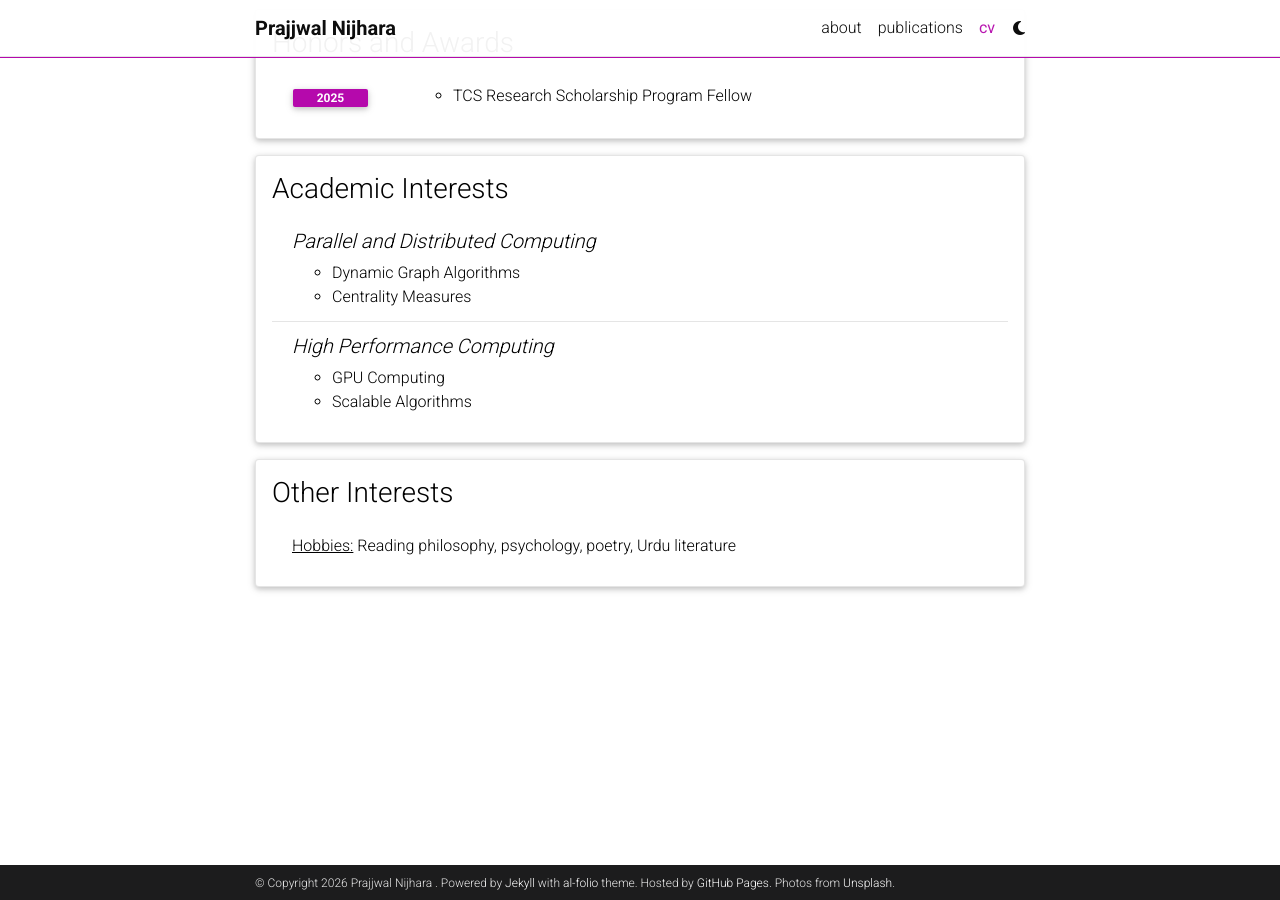
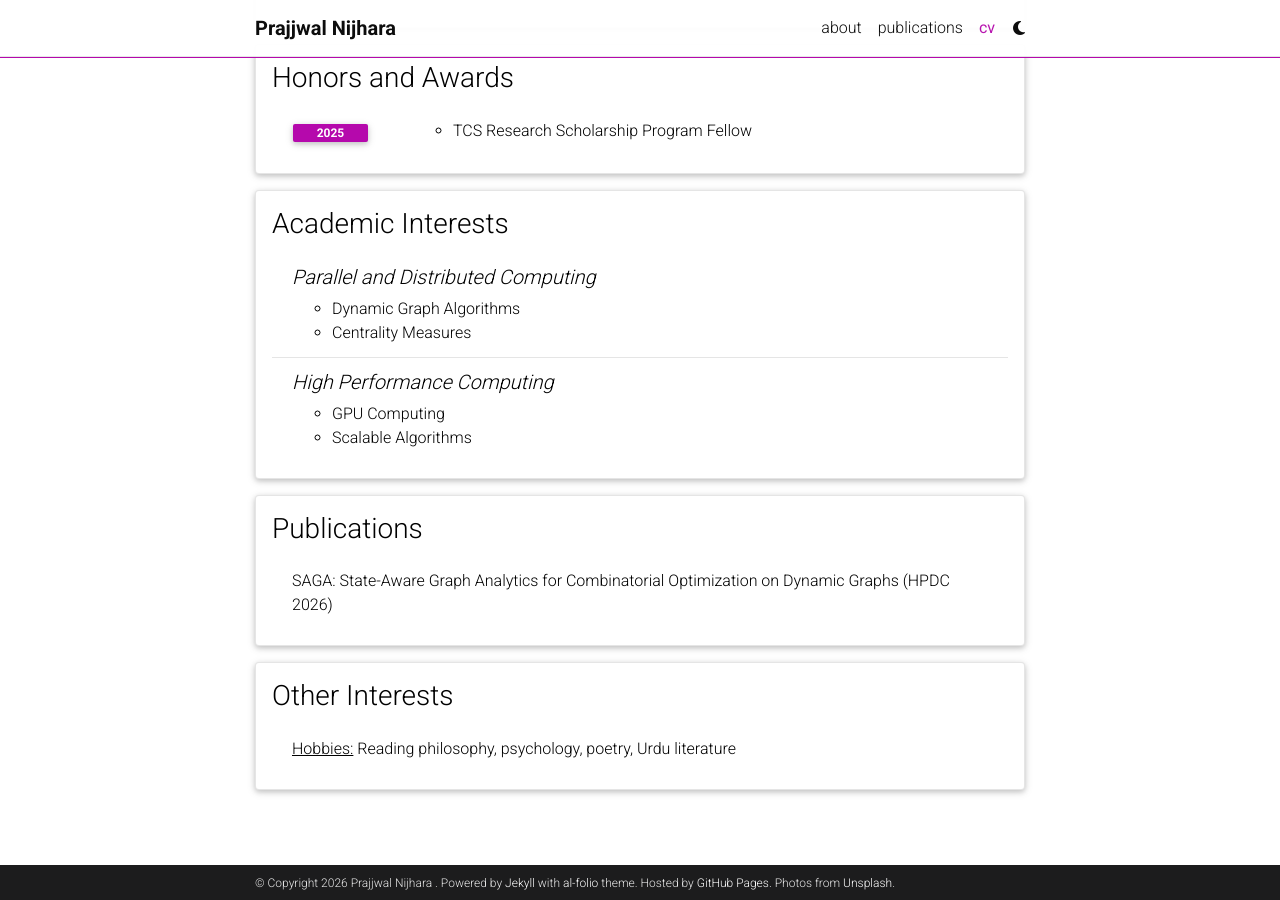
Before and after one commit to pnijhara/pnijhara.github.io, a Jekyll site: the page built from _pages/cv.md, in a window 1280 px wide and 900 px high, scrolled down 1348 px. Built offline with Jekyll 4.4.1, drawn with Linux system fonts in a browser that asks for light colours; comment, search, counter and statistics services are not loaded; a style sheet for code colours, icons or effects is not loaded.

Commit message:
Add SAGA publication to CV

```diff
--- a/_data/cv.yml
+++ b/_data/cv.yml
@@ -56,6 +56,11 @@
         - GPU Computing
         - Scalable Algorithms
 
+- title: Publications
+  type: list
+  contents:
+    - "SAGA: State-Aware Graph Analytics for Combinatorial Optimization on Dynamic Graphs (HPDC 2026)"
+
 - title: Other Interests
   type: list
   contents:
```
